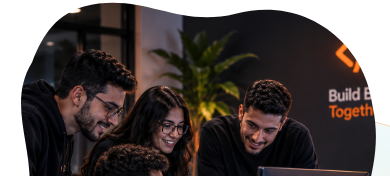
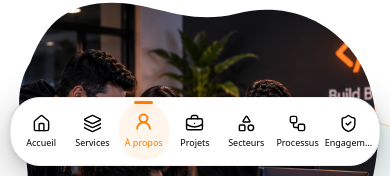
Before and after one commit to bakhouya/software_company, a React (Vite) app: page / in a window 390 px wide. Shown: the part 668-844 px from the top of the page. Built offline with nearby package versions, Linux system fonts and the light colour scheme; a web font is replaced by a local one.

Commit message:
Fix: toush style & add bottom navigation

```diff
--- /dev/null
+++ b/src/components/layouts/public-layout/BottomNavigation.tsx
@@ -0,0 +1,106 @@
+
+
+import { useEffect, useState } from "react";
+import { motion } from "framer-motion";
+import {
+  House,
+  Layers3,
+  UserRound,
+  BriefcaseBusiness,
+  Shapes,
+  Workflow,
+  ShieldCheck,
+} from "lucide-react";
+
+const navLinks = [
+  { label: "Accueil", path: "#Home", icon: House },
+  { label: "Services", path: "#Services", icon: Layers3 },
+  { label: "À propos", path: "#About", icon: UserRound },
+  { label: "Projets", path: "#Projects", icon: BriefcaseBusiness },
+  { label: "Secteurs", path: "#Sectors", icon: Shapes },
+  { label: "Processus", path: "#Process", icon: Workflow },
+  { label: "Engagements", path: "#Quality", icon: ShieldCheck },
+];
+
+const BottomNavigation = () => {
+  const [activeSection, setActiveSection] = useState("#Home");
+
+  useEffect(() => {
+    const sections = navLinks
+      .map((link) => document.getElementById(link.path.replace("#", "")))
+      .filter((section): section is HTMLElement => section !== null);
+
+    const observer = new IntersectionObserver(
+      (entries) => {
+        const visibleSections = entries
+          .filter((entry) => entry.isIntersecting)
+          .sort((a, b) => b.intersectionRatio - a.intersectionRatio);
+
+        if (visibleSections.length > 0) {
+          setActiveSection(`#${visibleSections[0].target.id}`);
+        }
+      },
+      {
+        rootMargin: "-20% 0px -55% 0px",
+        threshold: [0, 0.2, 0.4, 0.6],
+      }
+    );
+
+    sections.forEach((section) => observer.observe(section));
+
+    return () => observer.disconnect();
+  }, []);
+
+  const Scrolling = (path: string) => {
+    document.getElementById(path.replace("#", ""))?.scrollIntoView({
+      behavior: "smooth",
+      block: "start",
+    });
+
+    setActiveSection(path);
+  };
+
+  return (
+    <nav className="bottom_navigation" aria-label="Navigation principale">
+      <div className="bottom_navigation_inner">
+        {navLinks.map((link) => {
+          const isActive = activeSection === link.path;
+          const Icon = link.icon;
+
+          return (
+            <button
+              key={link.path}
+              type="button"
+              className={`bottom_navigation_item ${isActive ? "active" : ""}`}
+              onClick={() => Scrolling(link.path)}
+              aria-label={link.label}
+              aria-current={isActive ? "location" : undefined}
+            >
+              <span className="bottom_navigation_icon">
+                <Icon size={20} strokeWidth={isActive ? 2.3 : 1.8} />
+
+                {isActive && (
+                  <motion.span
+                    layoutId="bottom_nav_indicator"
+                    className="bottom_navigation_indicator"
+                    transition={{
+                      type: "spring",
+                      stiffness: 400,
+                      damping: 30,
+                    }}
+                  />
+                )}
+              </span>
+
+              <span className="bottom_navigation_label">
+                {link.label}
+              </span>
+            </button>
+          );
+        })}
+      </div>
+    </nav>
+  );
+};
+
+export default BottomNavigation;
--- a/src/components/layouts/public-layout/PublicHeader.tsx
+++ b/src/components/layouts/public-layout/PublicHeader.tsx
@@ -7,6 +7,7 @@ import { motion } from "framer-motion";
 import { ArrowUpDown } from "lucide-react";
 import LOGO from "@/assets/images/logos/Agoura.png"
 import ThemeToggle from "@/components/ui/ThemeToggle";
+import BottomNavigation from "./BottomNavigation";
 
 
 
@@ -39,8 +40,8 @@ export default function PublicHeader() {
       });
     };
 
-
     return (
+      <>
       <header className={`public_header ${isScrolled ? "scrolled" : ""}`}>
         <div className="container_public">
           <div className={`header_container ${isScrolled ? "header_container_scroll" : ""}`}>
@@ -86,6 +87,9 @@ export default function PublicHeader() {
           </div>
         </div>
       </header>
+
+      <BottomNavigation />
+      </>
     );
 
 }
--- a/src/styles/components/_form.scss
+++ b/src/styles/components/_form.scss
@@ -64,3 +64,13 @@
         line-height: 1.7;
     }
 }
+
+@media (max-width: 768px) {
+    .contact_fields_row {
+        grid-template-columns: repeat(1, minmax(0, 1fr));
+        gap: 12px ;
+    }
+    .contact_form {
+        gap: 12px ;
+    }
+}
--- a/src/styles/layouts/public/_header.scss
+++ b/src/styles/layouts/public/_header.scss
@@ -106,3 +106,152 @@
         transition: transform 0.3s ease;
     }
 }
+
+
+
+
+
+
+.bottom_navigation {
+  position: fixed;
+  z-index: 999;
+  bottom: $space_3 ;
+  left: 50%;
+  transform: translateX(-50%);
+
+  width: min(850px, calc(100% - 40px));
+  padding: 6px;
+
+  background: $base_color ;
+  border: 1px solid $color_border ;
+  @include radius_large() ;
+
+  backdrop-filter: blur(24px);
+  -webkit-backdrop-filter: blur(24px);
+
+  box-shadow: 0 12px 40px rgba(0, 0, 0, 0.28), 0 2px 8px rgba(0, 0, 0, 0.12);
+
+  &_inner {
+    display: grid;
+    grid-template-columns: repeat(7, minmax(0, 1fr));
+    align-items: center;
+    gap: 4px;
+  }
+
+  &_item {
+    position: relative;
+    display: flex;
+    flex-direction: column;
+    align-items: center;
+    justify-content: center;
+    gap: 5px;
+
+    min-width: 0;
+    min-height: 60px;
+    padding: 8px 3px;
+
+    background: transparent;
+    border: 0;
+    @include radius_large() ;
+    cursor: pointer;
+
+    transition:
+      color 0.25s ease,
+      background 0.25s ease;
+
+    &:hover {
+      background: $color_hover ;
+    }
+
+    &.active {
+      color: $color_primary;
+      background: $color_hover ;
+
+      .bottom_navigation_icon {
+        transform: translateY(-2px);
+      }
+
+      .bottom_navigation_label {
+        color: $color_primary;
+      }
+    }
+  }
+
+  &_icon {
+    position: relative;
+    display: flex;
+    align-items: center;
+    justify-content: center;
+
+    transition: transform 0.25s ease;
+  }
+
+  &_indicator {
+    position: absolute;
+    top: -11px;
+    left: 0%;
+    transform: translateX(-50%);
+
+    width: 100% ;
+    height: 3px;
+
+    border-radius: 10px;
+    background: $color_primary;
+    box-shadow: 0 0 12px rgba(255, 124, 1, 0.5);
+  }
+
+  &_label {
+    max-width: 100%;
+    overflow: hidden;
+    text-overflow: ellipsis;
+    white-space: nowrap;
+
+    font-size: 10px;
+    font-weight: 500;
+    line-height: 1.2;
+
+    transition: color 0.25s ease;
+  }
+}
+
+@media (max-width: 600px) {
+  .bottom_navigation {
+    bottom: calc(10px + env(safe-area-inset-bottom));
+    width: calc(100% - 20px);
+    padding: 5px;
+    border-radius: 19px;
+
+    &_inner {
+      gap: 1px;
+    }
+
+    &_item {
+      min-height: 57px;
+      padding: 8px 1px;
+      gap: 5px;
+      border-radius: 13px;
+    }
+
+    &_icon svg {
+      width: 19px;
+      height: 19px;
+    }
+
+    &_label {
+      font-size: 9px;
+    }
+  }
+}
+
+@media (max-width: 350px) {
+  .bottom_navigation {
+    &_label {
+      font-size: 8px;
+    }
+
+    &_icon svg {
+      width: 17px;
+      height: 17px;
+    }
+  }
+}
--- a/src/styles/master/_utilities.scss
+++ b/src/styles/master/_utilities.scss
@@ -26,7 +26,7 @@
 }
 .container_public {
     padding-inline: 100px ;
-    @media (max-width: 768px) {padding-inline: 10px;}
+    @media (max-width: 768px) {padding-inline: $space_3 ; margin-inline: 0;}
 }
 
 .hover {
--- a/src/styles/pages/responsive/_HomeResponse.scss
+++ b/src/styles/pages/responsive/_HomeResponse.scss
@@ -11,13 +11,16 @@
         }
         .btn {display: none ;}
     }
+    .footer_public {
+        display: none ;
+    }
 
     .section_header {
         margin-bottom: $space_1 ;
         width: 100% ;
     }
     .title_headline {
-        font-size: 22px ;
+        font-size: 25px ;
         line-height: 35px !important;
     }
     .hero_section {
@@ -129,6 +132,7 @@
         }
         .contact_steps {
             margin: $space_3 0 !important;
+            .contact_step {padding: 12px ; }
         }
         .contact_direct {
             gap: 12px;
@@ -140,6 +144,16 @@
         .testimonials_grid {
             grid-template-columns: repeat(1, minmax(0, 1fr));
             gap: $space_3 ;
+            .testimonial_card_top {
+                gap: 12px;
+                margin-bottom: 12px;
+            }
+            .testimonial_divider {
+                width: 100%;
+                height: 1px;
+                margin: 12px 0 12px;
+                background: $color_border;
+            }
         }
     }
 
```
